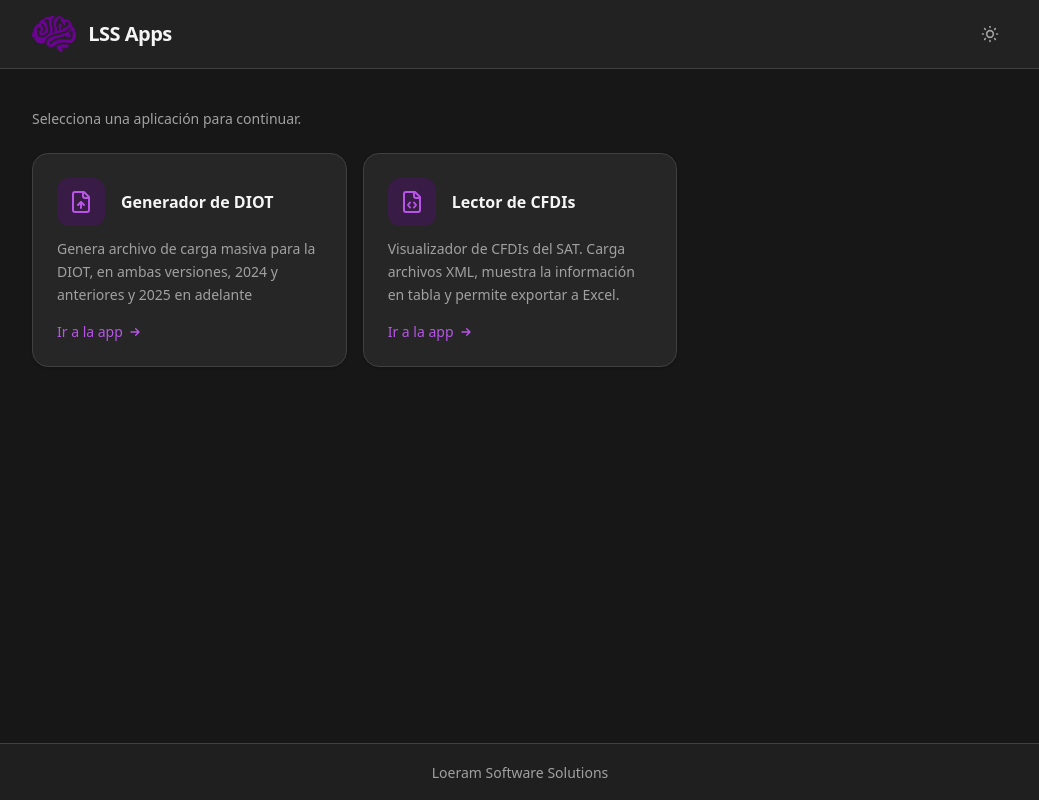
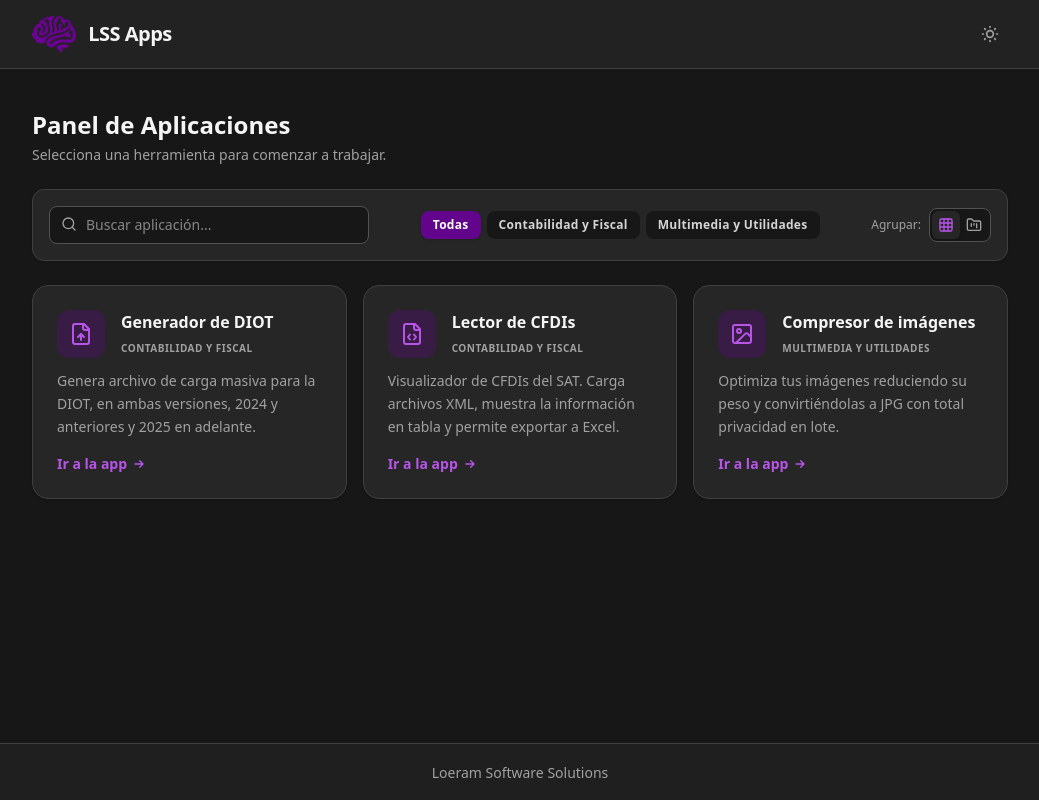
Before and after one commit to luislui/lss-main, a React (Vite) app: page / in a window 1280 px wide. Shown: the whole page, without its empty margins (120-1159 px from the left). Built offline with nearby package versions, Linux system fonts and the light colour scheme.

Commit message:
Se agrega filtros y agrupamiento a las apps, se agrega app de compresor de imagenes

```diff
--- /dev/null
+++ b/pnpm-workspace.yaml
@@ -0,0 +1,2 @@
+allowBuilds:
+  esbuild: true
--- a/src/App.tsx
+++ b/src/App.tsx
@@ -1,5 +1,5 @@
-import { useState, useEffect } from 'react'
-import { FileCode, FileUp } from 'lucide-react'
+import { useState, useEffect, useMemo } from 'react'
+import { FileCode, FileUp, Image, Search, Grid, FolderKanban } from 'lucide-react'
 import logoShort from './assets/logo_loeram_short.png'
 import logoFavicon from './assets/logo_loeram_favicon.png'
 import { LSS_THEME_STORAGE_KEY, LSS_THEME_DARK, LSS_THEME_LIGHT } from './utils/themeStorage'
@@ -9,9 +9,10 @@ const apps = [
   {
     id: 'lss-diot',
     name: 'Generador de DIOT',
-    description: 'Genera archivo de carga masiva para la DIOT, en ambas versiones, 2024 y anteriores y 2025 en adelante',
+    description: 'Genera archivo de carga masiva para la DIOT, en ambas versiones, 2024 y anteriores y 2025 en adelante.',
     path: '/lss-diot/index.html',
     icon: FileUp,
+    category: 'Contabilidad y Fiscal',
   },
   {
     id: 'lss-cfdi-reader',
@@ -19,10 +20,23 @@ const apps = [
     description: 'Visualizador de CFDIs del SAT. Carga archivos XML, muestra la información en tabla y permite exportar a Excel.',
     path: '/lss-cfdi-reader/index.html',
     icon: FileCode,
+    category: 'Contabilidad y Fiscal',
+  },
+  {
+    id: 'lss-img-compressor',
+    name: 'Compresor de imágenes',
+    description: 'Optimiza tus imágenes reduciendo su peso y convirtiéndolas a JPG con total privacidad en lote.',
+    path: '/lss-img-compressor/index.html',
+    icon: Image,
+    category: 'Multimedia y Utilidades',
   },
 ] as const
 
 function App() {
+  const [searchQuery, setSearchQuery] = useState('')
+  const [selectedCategory, setSelectedCategory] = useState<string>('Todas')
+  const [groupByCategory, setGroupByCategory] = useState(false)
+
   const [dark, setDark] = useState(() => {
     if (typeof window === 'undefined') return true
     const stored = localStorage.getItem(LSS_THEME_STORAGE_KEY)
@@ -51,6 +65,38 @@ function App() {
     }
     link.href = logoFavicon
   }, [])
+
+  // Obtener categorías únicas dinámicamente
+  const categories = useMemo(() => {
+    const cats = apps.map((app) => app.category)
+    return ['Todas', ...Array.from(new Set(cats))]
+  }, [])
+
+  // Filtrar aplicaciones en base a búsqueda y filtros
+  const filteredApps = useMemo(() => {
+    return apps.filter((app) => {
+      const matchesSearch =
+        app.name.toLowerCase().includes(searchQuery.toLowerCase()) ||
+        app.description.toLowerCase().includes(searchQuery.toLowerCase())
+
+      const matchesCategory =
+        selectedCategory === 'Todas' || app.category === selectedCategory
+
+      return matchesSearch && matchesCategory
+    })
+  }, [searchQuery, selectedCategory])
+
+  // Agrupar aplicaciones filtradas por categoría
+  const groupedApps = useMemo(() => {
+    const groups: { [key: string]: typeof apps[number][] } = {}
+    filteredApps.forEach((app) => {
+      if (!groups[app.category]) {
+        groups[app.category] = []
+      }
+      groups[app.category].push(app)
+    })
+    return groups
+  }, [filteredApps])
 
   return (
     <div className="min-h-screen flex flex-col bg-neutral-100 dark:bg-neutral-900 text-neutral-900 dark:text-neutral-100 transition-colors">
@@ -84,39 +130,114 @@ function App() {
       </header>
 
       {/* Main: app grid */}
-      <main className="flex-1 max-w-5xl w-full mx-auto px-4 sm:px-6 py-10">
-        <p className="text-neutral-600 dark:text-neutral-400 text-sm mb-6">
-          Selecciona una aplicación para continuar.
-        </p>
-        <div className="grid gap-4 sm:grid-cols-2 lg:grid-cols-3">
-          {apps.map((app) => (
-            <a
-              key={app.id}
-              href={app.path}
-              className="group flex flex-col rounded-2xl border border-neutral-200 dark:border-neutral-700 bg-white dark:bg-neutral-800 p-6 shadow-sm hover:shadow-lg hover:border-[#63048C] dark:hover:border-[#9d3dd4] transition-all duration-200 text-left"
-            >
-              <div className="flex items-center gap-4 mb-3">
-                <div className="flex h-12 w-12 shrink-0 items-center justify-center rounded-xl bg-[#63048C]/15 dark:bg-[#63048C]/30 text-[#63048C] dark:text-[#b855e8] group-hover:bg-[#63048C]/25 dark:group-hover:bg-[#63048C]/40 transition-colors">
-                  <app.icon className="h-6 w-6" />
+      <main className="flex-1 max-w-5xl w-full mx-auto px-4 sm:px-6 py-10 space-y-6">
+        <div>
+          <h2 className="text-2xl font-bold text-neutral-800 dark:text-neutral-100">Panel de Aplicaciones</h2>
+          <p className="text-neutral-600 dark:text-neutral-400 text-sm mt-1">
+            Selecciona una herramienta para comenzar a trabajar.
+          </p>
+        </div>
+
+        {/* Panel de Filtros y Búsqueda */}
+        <div className="flex flex-col md:flex-row md:items-center justify-between gap-4 bg-white dark:bg-neutral-800 p-4 rounded-xl border border-neutral-200 dark:border-neutral-700 shadow-sm">
+          {/* Buscador */}
+          <div className="relative w-full md:w-80">
+            <input
+              type="text"
+              placeholder="Buscar aplicación..."
+              value={searchQuery}
+              onChange={(e) => setSearchQuery(e.target.value)}
+              className="w-full pl-9 pr-4 py-2 border border-neutral-300 dark:border-neutral-600 rounded-lg bg-neutral-50 dark:bg-neutral-900 text-neutral-800 dark:text-neutral-100 text-sm focus:outline-none focus:ring-2 focus:ring-[#63048C] focus:ring-offset-1 dark:focus:ring-offset-neutral-800 transition-colors"
+            />
+            <Search className="absolute left-3 top-2.5 w-4 h-4 text-neutral-400" />
+          </div>
+
+          {/* Filtros de Categorías */}
+          <div className="flex flex-wrap gap-1.5">
+            {categories.map((cat) => (
+              <button
+                key={cat}
+                type="button"
+                onClick={() => setSelectedCategory(cat)}
+                className={`px-3 py-1.5 rounded-lg text-xs font-semibold tracking-wide transition-all cursor-pointer ${
+                  selectedCategory === cat
+                    ? 'bg-[#63048C] text-white shadow-sm'
+                    : 'bg-neutral-100 dark:bg-neutral-900 text-neutral-700 dark:text-neutral-300 hover:bg-neutral-200 dark:hover:bg-neutral-700'
+                }`}
+              >
+                {cat}
+              </button>
+            ))}
+          </div>
+
+          {/* Agrupador y Controles de Vista */}
+          <div className="flex items-center gap-2 border-t md:border-t-0 pt-3 md:pt-0 border-neutral-100 dark:border-neutral-700 justify-end">
+            <span className="text-xs text-neutral-500 dark:text-neutral-400 font-medium">Agrupar:</span>
+            <div className="flex rounded-lg border border-neutral-300 dark:border-neutral-600 overflow-hidden bg-neutral-50 dark:bg-neutral-900 p-0.5">
+              <button
+                type="button"
+                onClick={() => setGroupByCategory(false)}
+                className={`p-1.5 rounded-md transition-all cursor-pointer ${
+                  !groupByCategory
+                    ? 'bg-white dark:bg-neutral-800 text-[#63048C] dark:text-[#b855e8] shadow-sm'
+                    : 'text-neutral-400 hover:text-neutral-700 dark:hover:text-neutral-200'
+                }`}
+                title="Vista de cuadrícula simple"
+              >
+                <Grid className="w-4 h-4" />
+              </button>
+              <button
+                type="button"
+                onClick={() => setGroupByCategory(true)}
+                className={`p-1.5 rounded-md transition-all cursor-pointer ${
+                  groupByCategory
+                    ? 'bg-white dark:bg-neutral-800 text-[#63048C] dark:text-[#b855e8] shadow-sm'
+                    : 'text-neutral-400 hover:text-neutral-700 dark:hover:text-neutral-200'
+                }`}
+                title="Vista agrupada por categoría"
+              >
+                <FolderKanban className="w-4 h-4" />
+              </button>
+            </div>
+          </div>
+        </div>
+
+        {/* Listado de aplicaciones */}
+        {filteredApps.length === 0 ? (
+          <div className="text-center py-12 bg-white dark:bg-neutral-800 border border-neutral-200 dark:border-neutral-700 rounded-2xl shadow-sm">
+            <p className="text-neutral-400 dark:text-neutral-550 font-medium text-base">
+              No se encontraron aplicaciones con los filtros seleccionados.
+            </p>
+          </div>
+        ) : groupByCategory ? (
+          /* Renderizado agrupado por categorías */
+          <div className="space-y-8 animate-fade-in">
+            {Object.entries(groupedApps).map(([category, appList]) => (
+              <div key={category} className="space-y-4">
+                <h3 className="text-base font-bold text-neutral-800 dark:text-neutral-200 border-b border-neutral-200 dark:border-neutral-700/60 pb-1 flex items-center gap-2">
+                  <span className="w-1.5 h-4 bg-[#63048C] dark:bg-[#b855e8] rounded-full" />
+                  {category}
+                </h3>
+                <div className="grid gap-4 sm:grid-cols-2 lg:grid-cols-3">
+                  {appList.map((app) => (
+                    <AppCard key={app.id} app={app} />
+                  ))}
                 </div>
-                <h2 className="font-semibold text-neutral-800 dark:text-neutral-100">
-                  {app.name}
-                </h2>
               </div>
-              <p className="text-sm text-neutral-600 dark:text-neutral-400 leading-relaxed">
-                {app.description}
-              </p>
-              <span className="mt-4 inline-flex items-center gap-1 text-sm font-medium text-[#63048C] dark:text-[#b855e8] group-hover:gap-2 transition-all">
-                Ir a la app
-                <ArrowIcon className="h-4 w-4" />
-              </span>
-            </a>
-          ))}
-        </div>
+            ))}
+          </div>
+        ) : (
+          /* Renderizado estándar (Grid simple) */
+          <div className="grid gap-4 sm:grid-cols-2 lg:grid-cols-3 animate-fade-in">
+            {filteredApps.map((app) => (
+              <AppCard key={app.id} app={app} />
+            ))}
+          </div>
+        )}
       </main>
 
       {/* Footer */}
-      <footer className="border-t border-neutral-200 dark:border-neutral-700 bg-white/60 dark:bg-neutral-800/60 py-4">
+      <footer className="border-t border-neutral-200 dark:border-neutral-700 bg-white/60 dark:bg-neutral-800/60 py-4 mt-auto">
         <div className="max-w-5xl mx-auto px-4 sm:px-6 text-center">
           <a
             href="https://www.loeramsoft.com"
@@ -129,6 +250,37 @@ function App() {
         </div>
       </footer>
     </div>
+  )
+}
+
+/* Sub-componente de Tarjeta de Aplicación */
+function AppCard({ app }: { app: typeof apps[number] }) {
+  return (
+    <a
+      href={app.path}
+      className="group flex flex-col rounded-2xl border border-neutral-200 dark:border-neutral-700 bg-white dark:bg-neutral-800 p-6 shadow-sm hover:shadow-lg hover:border-[#63048C] dark:hover:border-[#9d3dd4] transition-all duration-200 text-left"
+    >
+      <div className="flex items-center gap-4 mb-3">
+        <div className="flex h-12 w-12 shrink-0 items-center justify-center rounded-xl bg-[#63048C]/15 dark:bg-[#63048C]/30 text-[#63048C] dark:text-[#b855e8] group-hover:bg-[#63048C]/25 dark:group-hover:bg-[#63048C]/40 transition-colors">
+          <app.icon className="h-6 w-6" />
+        </div>
+        <div>
+          <h2 className="font-semibold text-neutral-800 dark:text-neutral-100 group-hover:text-[#63048C] dark:group-hover:text-[#b855e8] transition-colors">
+            {app.name}
+          </h2>
+          <span className="text-[10px] uppercase font-bold text-neutral-400 tracking-wider">
+            {app.category}
+          </span>
+        </div>
+      </div>
+      <p className="text-sm text-neutral-600 dark:text-neutral-400 leading-relaxed flex-1">
+        {app.description}
+      </p>
+      <span className="mt-4 inline-flex items-center gap-1 text-sm font-medium text-[#63048C] dark:text-[#b855e8] group-hover:gap-2 transition-all font-semibold">
+        Ir a la app
+        <ArrowIcon className="h-4 w-4" />
+      </span>
+    </a>
   )
 }
 
```
Also changed, not shown: 1 other file (tests, documents, lock files or other folders).
